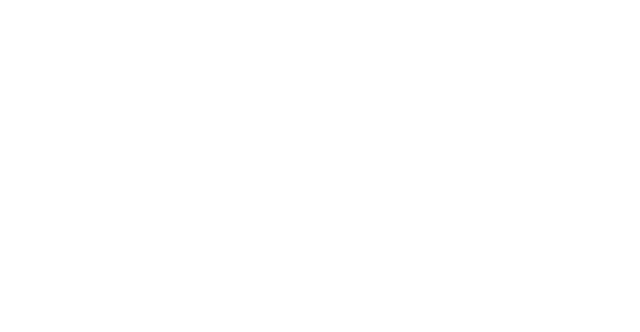
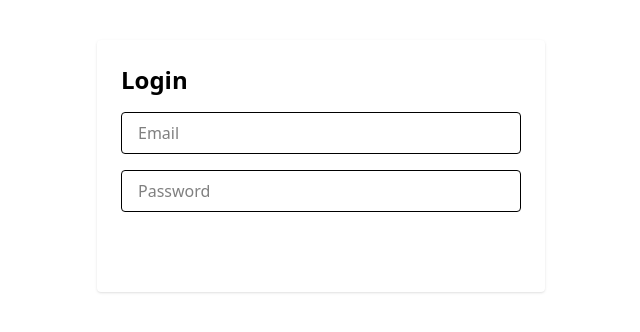
Before and after one commit to Amdadullah-Raihan/next-ecommerce, a Next.js app: page /login in a window 1280 px wide. Shown: the top 332 px of the page, without its empty margins (319-959 px from the left). Built offline with nearby package versions, Linux system fonts and the light colour scheme.

Commit message:
Implement LoginPage component with form handling and error management

```diff
--- a/app/login/page.jsx
+++ b/app/login/page.jsx
@@ -1,7 +1,72 @@
-import React from "react";
+"use client";
 
-const LoginPage = () => {
-  return <div></div>;
-};
+import { useState } from "react";
+import { useRouter } from "next/navigation";
+import Button from "@/components/ui/Button"; // Update path if needed
 
-export default LoginPage;
+export default function LoginPage() {
+  const [form, setForm] = useState({ email: "", password: "" });
+  const [error, setError] = useState("");
+  const router = useRouter();
+
+  const handleChange = (e) => {
+    setForm({ ...form, [e.target.name]: e.target.value });
+  };
+
+  const handleSubmit = async (e) => {
+    e.preventDefault();
+    setError("");
+
+    try {
+      const res = await fetch("/api/login", {
+        method: "POST",
+        headers: { "Content-Type": "application/json" },
+        body: JSON.stringify(form),
+      });
+
+      const data = await res.json();
+
+      if (!res.ok) {
+        setError(data.error || "Login failed");
+        return;
+      }
+
+      // Save token (or use cookies depending on your approach)
+      localStorage.setItem("token", data.token);
+
+      router.push("/"); // redirect to a protected page
+    } catch (err) {
+      setError("Something went wrong");
+    }
+  };
+
+  return (
+    <div className="max-w-md mx-auto mt-10 p-6 bg-white rounded shadow">
+      <h2 className="text-2xl font-bold mb-4">Login</h2>
+      <form onSubmit={handleSubmit} className="space-y-4">
+        <input
+          name="email"
+          type="email"
+          placeholder="Email"
+          value={form.email}
+          onChange={handleChange}
+          required
+          className="w-full px-4 py-2 border rounded"
+        />
+        <input
+          name="password"
+          type="password"
+          placeholder="Password"
+          value={form.password}
+          onChange={handleChange}
+          required
+          className="w-full px-4 py-2 border rounded"
+        />
+        {error && <p className="text-red-500">{error}</p>}
+        <Button type="submit" variant="primary" className="w-full">
+          Login
+        </Button>
+      </form>
+    </div>
+  );
+}
```
